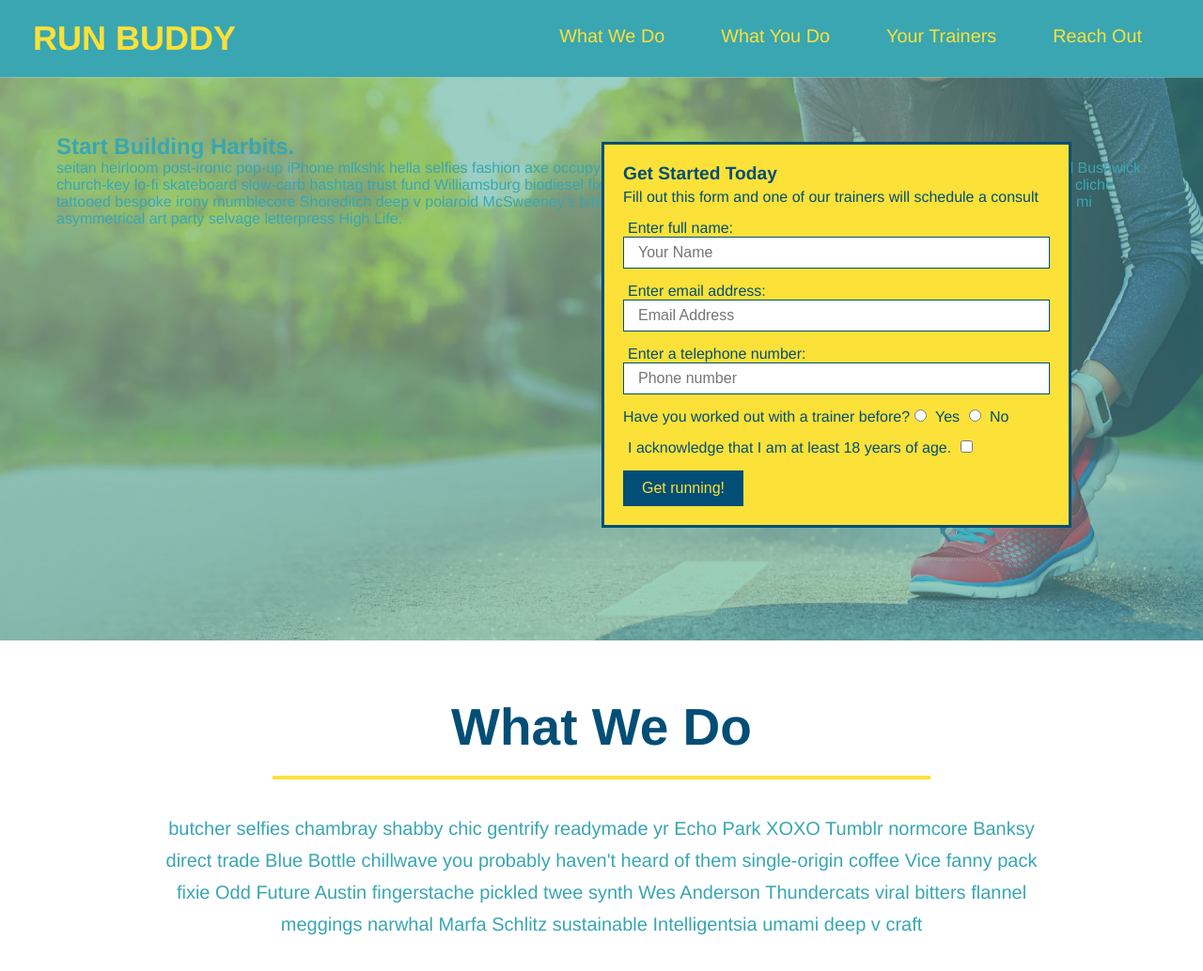
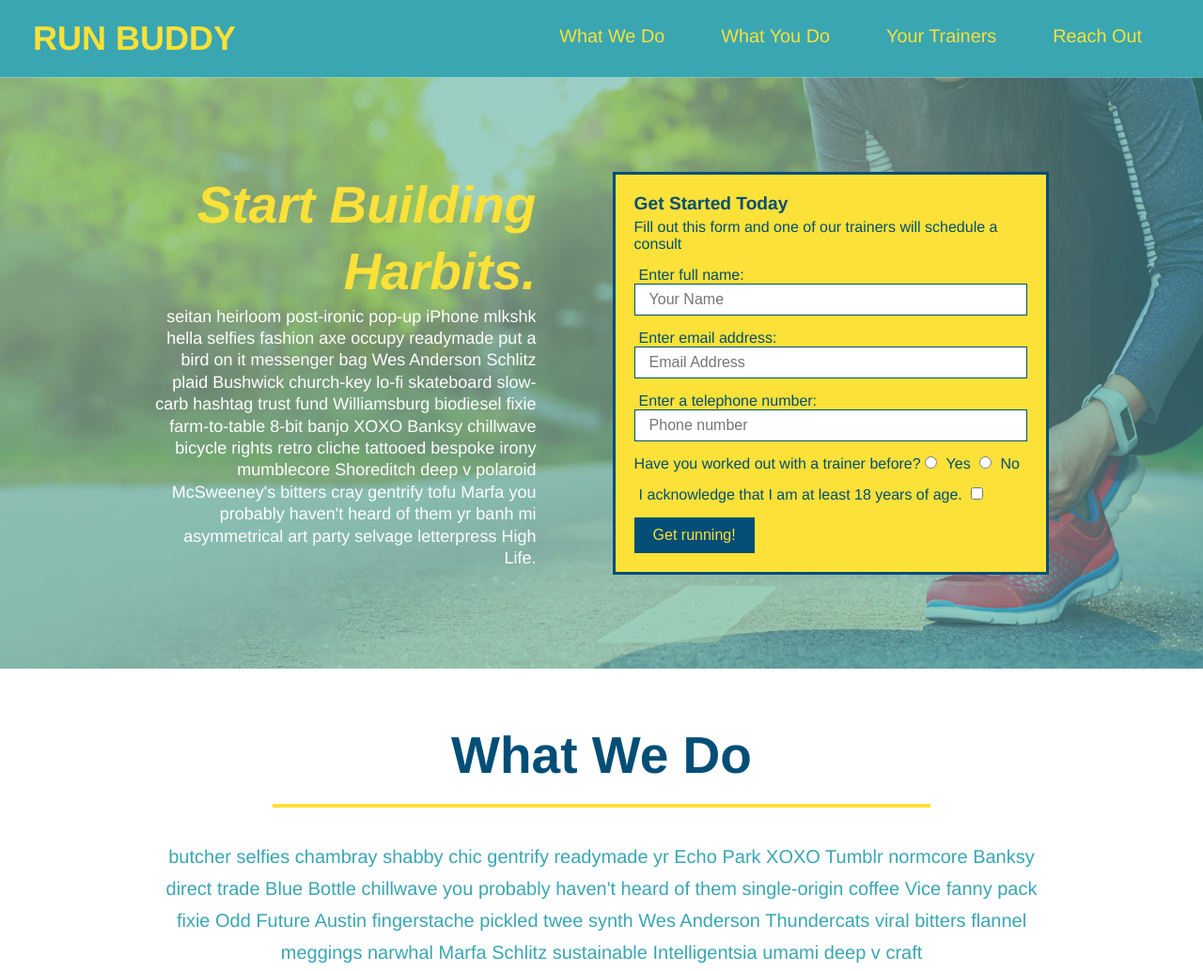
Before and after one commit to Emilykidd3/run-buddy, a plain HTML site: page index.html in a window 1280 px wide. Shown: the top 1034 px of the page at 94% size. Drawn offline with Linux system fonts and the light colour scheme.

Commit message:
added flexbox to the hero

```diff
--- a/assets/css/style.css
+++ b/assets/css/style.css
@@ -48,21 +48,23 @@ header nav ul li a {
     font-size: 1.55vw;
 }
 
+/* footer start */
 footer {
     background: #fce138;
     width: 100%;
     padding: 40px 35px;
+    display: flex;
+    justify-content: space-between;
+    flex-wrap: wrap;
 }
 
 footer h2 {
-    display: inline;
     color: #024e76;
     font-size: 30px;
     margin: 0;
 }
 
 footer div {
-    float: right;
     line-height: 1.5;
     text-align: right;
 }
@@ -74,29 +76,42 @@ footer a {
 section {
     padding: 60px;
 }
+/* footer end */
 
 /*Hero Style Start */
 .hero {
     background-image: url("../images/hero-bg.jpg");
-    height: 600px;
     background-size: cover;
     background-position: center;
-    position: relative;
+    display: flex;
+    justify-content: center;
+    flex-wrap: wrap;
 }
-/*Hero Style End*/
 
-/*hero form style*/
+.hero-cta {
+    width: 35%;
+    text-align: right;
+    margin: 3.5%;
+    color: #fff;
+    font-size: 18px;
+    line-height: 1.3;
+}
+
+.hero-cta h2 {
+    font-style: italic;
+    font-size: 55px;
+    color: #fce138;
+}
+
 .hero-form{
     background-color:#fce138;
     padding: 20px;
-    width: 500px;
     color: #024e76;
     border-style: solid;
     border-width: 3px;
     border-color: #024e76;
-    position: absolute;
-    bottom: 120px;
-    right: 140px;
+    width: 40%;
+    margin: 3.5%;
 }
 
 .hero-form h3 {
@@ -129,7 +144,7 @@ section {
     padding: 10px 20px;
     font-size: 16px;
 }
-/*her style end*/
+/*hero style end*/
 
 .intro {
     text-align: center;
```
